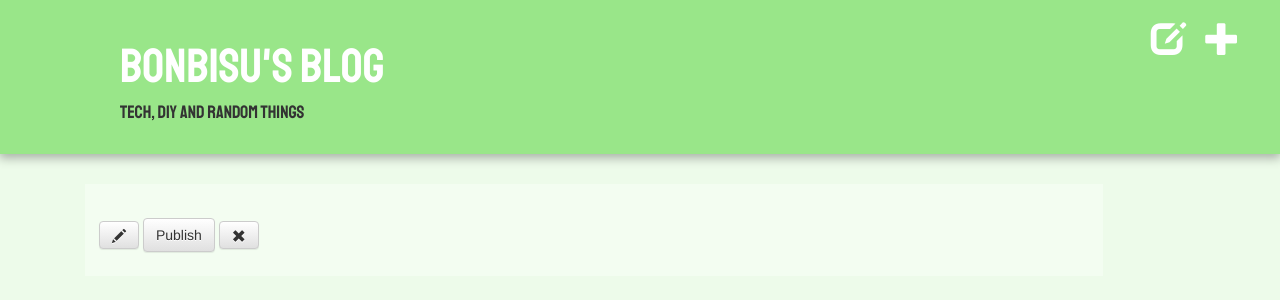
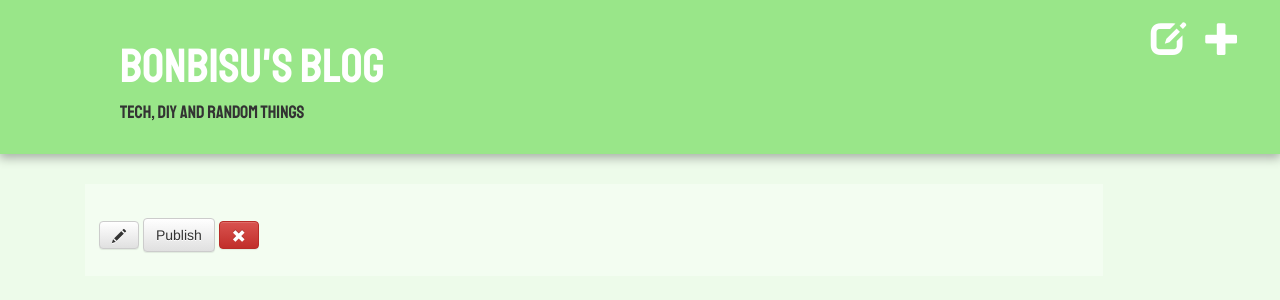
Before and after one commit to bonbisu/django-blog, a Django app: template blog/templates/blog/post_detail.html in a window 1280 px wide. Shown: the top 300 px of the page. Run offline with Django 3.2, Linux system fonts and the light colour scheme; the template is opened without the code that fills it, so the values that code supplies are empty; the visitor is signed in with stand-in values (Sample User, id 1); some libraries are stand-ins or nearby versions.

Commit message:
:wrench: fix(button): new color

```diff
--- a/blog/templates/blog/post_detail.html
+++ b/blog/templates/blog/post_detail.html
@@ -6,7 +6,7 @@
         {% if user.is_authenticated %}
             <a class="btn btn-default" href="{% url 'post_edit' pk=post.pk %}"><span class="glyphicon glyphicon-pencil"></span></a>
             <a class="btn btn-default" href="{% url 'post_publish' pk=post.pk %}">Publish</a>
-            <a class="btn btn-default" href="{% url 'post_delete' pk=post.pk %}"><span class="glyphicon glyphicon-remove"></span></a>
+            <a class="btn btn-danger" href="{% url 'post_delete' pk=post.pk %}"><span class="glyphicon glyphicon-remove"></span></a>
 
         {% endif %}
         <p>{{ post.text|linebreaksbr }}</p>
```
